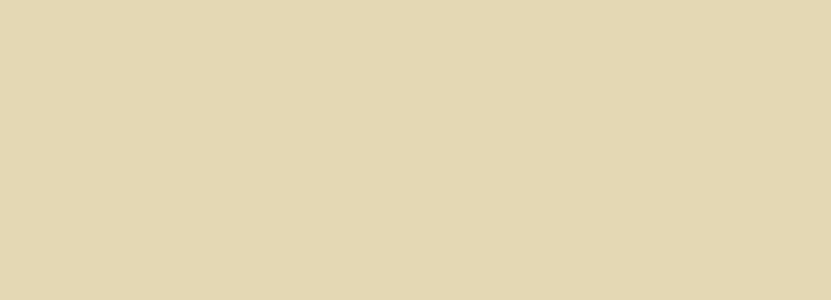
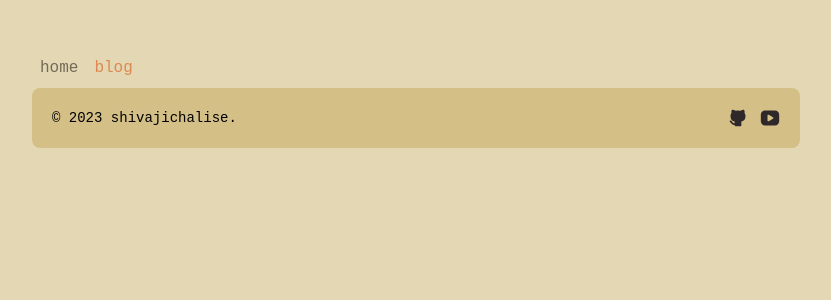
Before and after one commit to shivajichalise/personalsite, a React (Vite) app in the folder v2/: page /blog/1 in a window 1280 px wide. Before the commit this address had no page. Shown: the top 300 px of the page, without its empty margins (224-1055 px from the left). Built offline with nearby package versions, Linux system fonts and the light colour scheme; a web font is replaced by a local one.

Commit message:
started working with blog post page

```diff
--- a/v2/src/App.tsx
+++ b/v2/src/App.tsx
@@ -1,6 +1,7 @@
 import "./index.css";
 import Home from "./pages/Home";
 import Blog from "./pages/Blog";
+import BlogPost from "./pages/BlogPost";
 import { Routes, Route } from "react-router-dom";
 
 const App = () => {
@@ -8,7 +9,11 @@ const App = () => {
     <div className="container mx-auto my-12 w-3/5">
       <Routes>
         <Route path="/" element={<Home />} />
-        <Route path="/blog" element={<Blog />} />
+
+        <Route path="/blog">
+          <Route index element={<Blog />} />
+          <Route path=":id" element={<BlogPost />} />
+        </Route>
       </Routes>
     </div>
   );
--- a/v2/src/config/posts.ts
+++ b/v2/src/config/posts.ts
@@ -7,19 +7,19 @@ const posts = [
       data: [
         {
           type: "link",
-          link: "https://instagram.com",
+          link: "/blog/1",
           title: "How do show error bag in laravel?",
           suffix: "Oct 24, 2023 ⋅ Code",
         },
         {
           type: "link",
-          link: "https://instagram.com",
+          link: "/blog/2",
           title: "How do show error bag in laravel?",
           suffix: "Oct 26, 2023 ⋅ Code",
         },
         {
           type: "link",
-          link: "https://instagram.com",
+          link: "/blog/3",
           title: "Blog post 3",
           suffix: "Oct 30, 2023 ⋅ Life",
         },
--- /dev/null
+++ b/v2/src/pages/BlogPost.tsx
@@ -0,0 +1,14 @@
+import Navbar from "../components/Navbar";
+import Terminal from "../components/Terminal";
+import Footer from "../components/Footer";
+
+const BlogPost = () => {
+  return (
+    <div className="">
+      <Navbar />
+      <Footer />
+    </div>
+  );
+};
+
+export default BlogPost;
```
